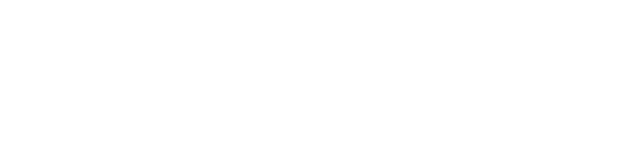
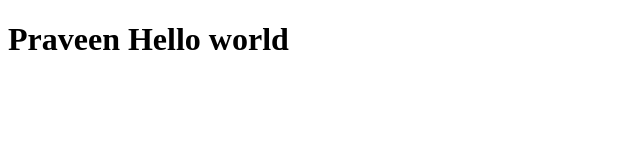
Before and after one commit to PraveenRanjan/My_resume, a plain HTML site: page index.html in a window 1280 px wide. Shown: the whole page, without its empty margins (0-640 px from the left). Drawn offline with Linux system fonts and the light colour scheme.

Commit message:
updated inex.html

```diff
--- a/index.html
+++ b/index.html
@@ -5,6 +5,7 @@
     <title>Hello world</title>
 </head>
 <body>
+<h1>Praveen Hello world</h1>
 
 </body>
 </html>
```
